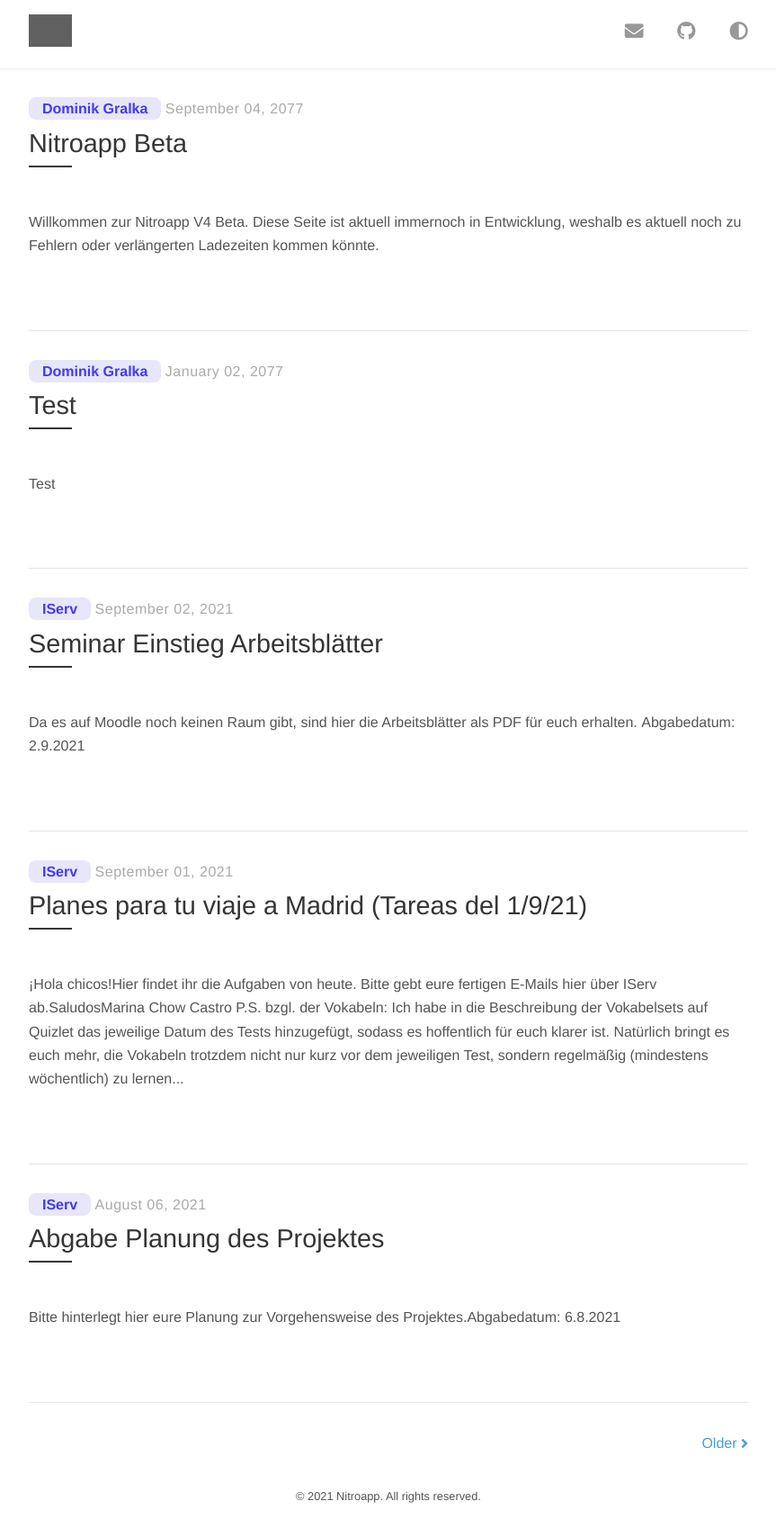
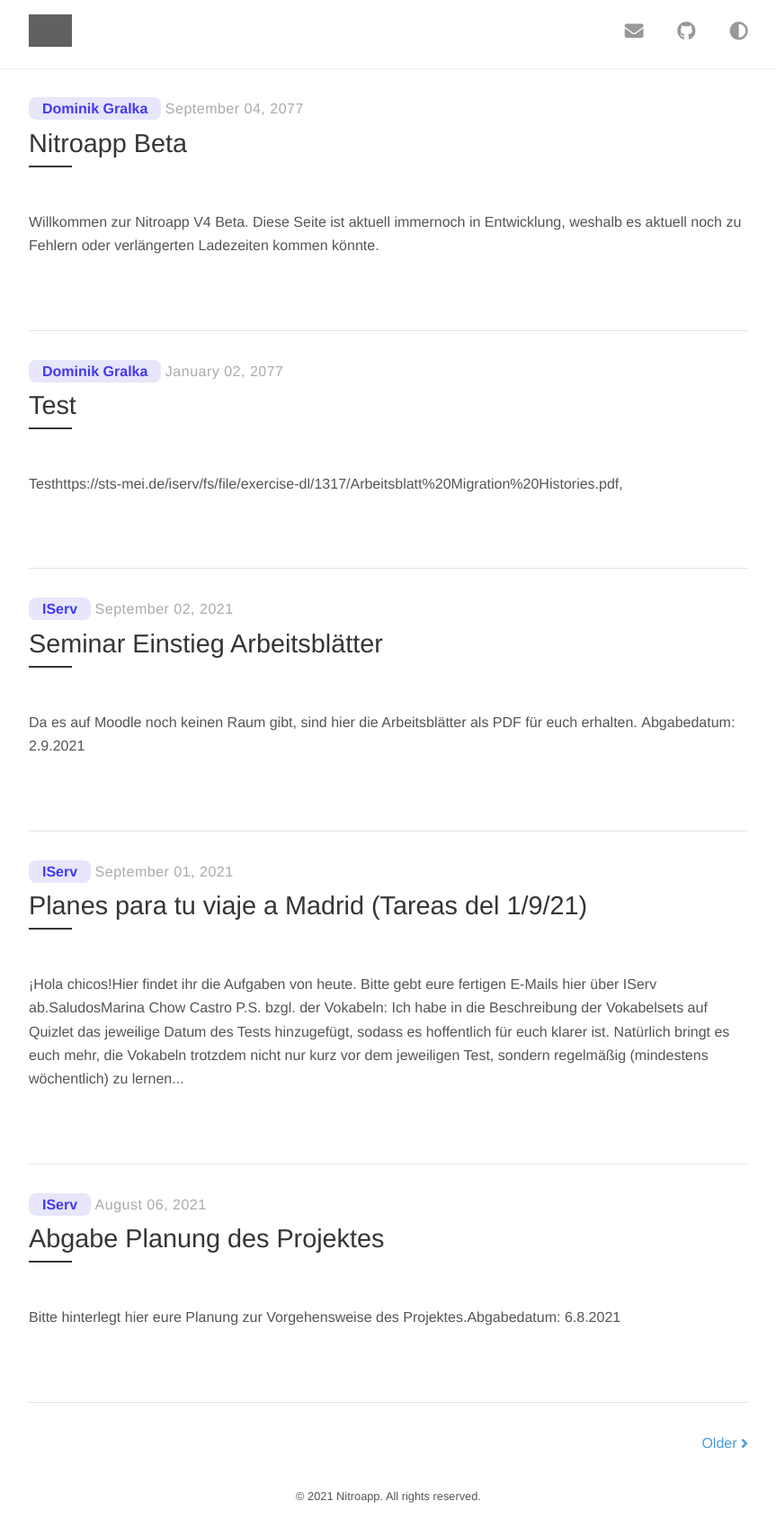
Before and after one commit to cns-nitroapp/blog, a Jekyll site: the page built from index.html, in a window 1280 px wide, cut to the strip 0-1698 px from the top of the page. Shown: the whole strip at 90% size, without its empty margins (208-1071 px from the left). Built offline with Jekyll 4.4.1, drawn with Linux system fonts in a browser that asks for light colours; nearby versions of some CDN libraries; the list of posts is cut into pages by our own code; part of the change alters nothing that is shown; grey boxes are pictures that could not be loaded.

Commit message:
committing files

```diff
--- a/_posts/2077-01-02-0.md
+++ b/_posts/2077-01-02-0.md
@@ -6,4 +6,4 @@ start-date: "2077-01-02"
 end-date: "x"
 link: "x"
 ---
-Test
+Test<a href="https://sts-mei.de/iserv/fs/file/exercise-dl/1317/Arbeitsblatt%20Migration%20Histories.pdf">https://sts-mei.de/iserv/fs/file/exercise-dl/1317/Arbeitsblatt%20Migration%20Histories.pdf</a>,
```
